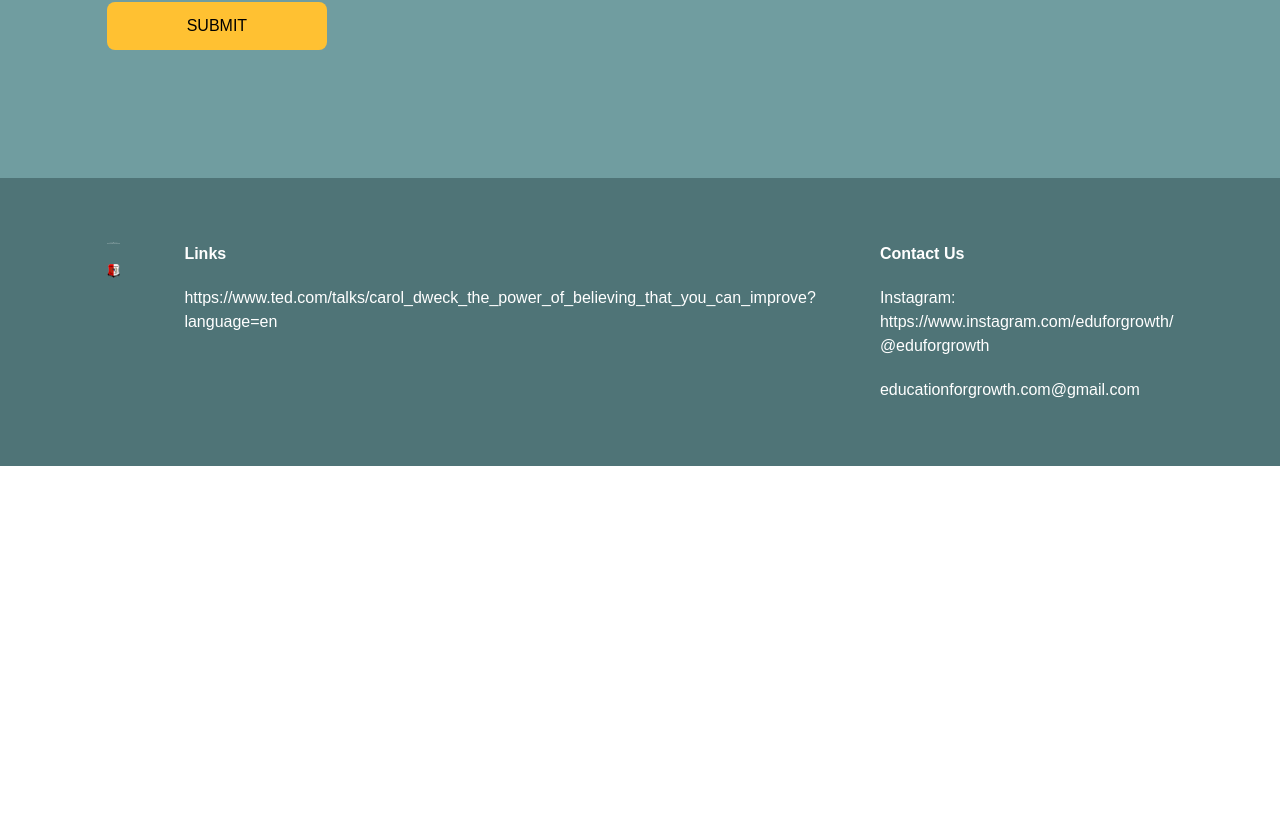
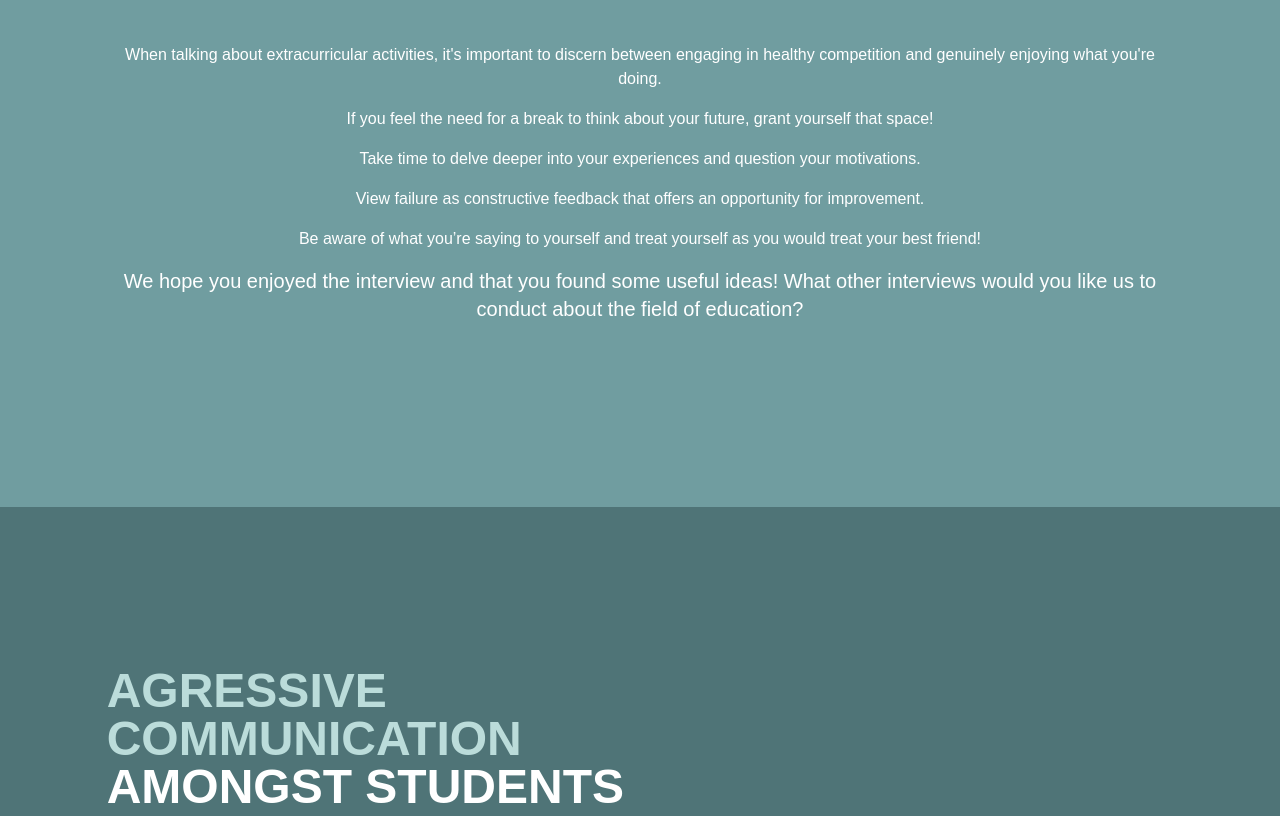
Before and after one commit to skijjj/OecdProject, a React (Vite) app: page / in a window 1280 px wide. Shown: the part 6684-7500 px from the top of the page. Before the commit the page ends 7150 px from the top, so only its background shows below. Built offline with nearby package versions, Linux system fonts and the light colour scheme; a web font is replaced by a local one.

Commit message:
Update App.tsx

```diff
--- a/src/App.tsx
+++ b/src/App.tsx
@@ -9,7 +9,9 @@ import FearOfFailure from "./scenes/fof/fof";
 import MessageUs from "./scenes/messageus/messageus";
 import Footer from "./scenes/footer/footer";
 import NewPage from "./scenes/newpage/newpage";
+import Interview from "./scenes/interview/interview";
 import Continue from "./scenes/continue/continue";
+import Communication from "./scenes/communication/communication";
 
 const Main = ({ setSelectedPage }: { setSelectedPage: (value: SelectedPage) => void }) => {
   useEffect(() => {
@@ -30,6 +32,8 @@ const Main = ({ setSelectedPage }: { setSelectedPage: (value: SelectedPage) => v
       <About setSelectedPage={setSelectedPage} />
       <FailForwardWeek setSelectedPage={setSelectedPage} />
       <FearOfFailure setSelectedPage={setSelectedPage} />
+      <Interview setSelectedPage={setSelectedPage} />
+      <Communication setSelectedPage={setSelectedPage} />
       <MessageUs setSelectedPage={setSelectedPage} />
       <Footer />
       </div>
```
